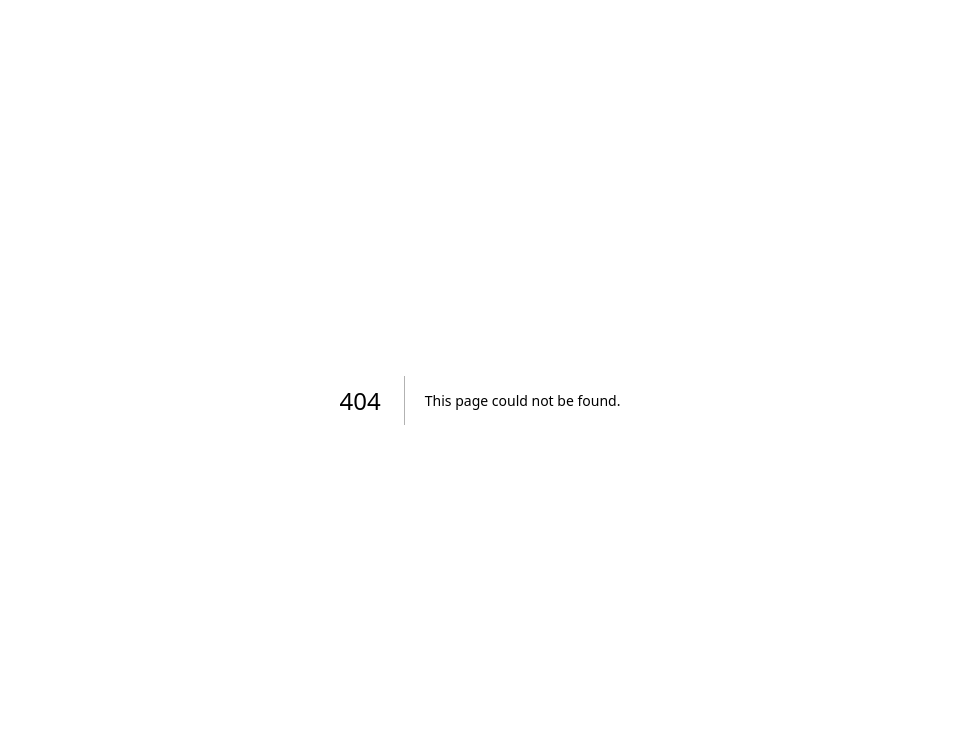
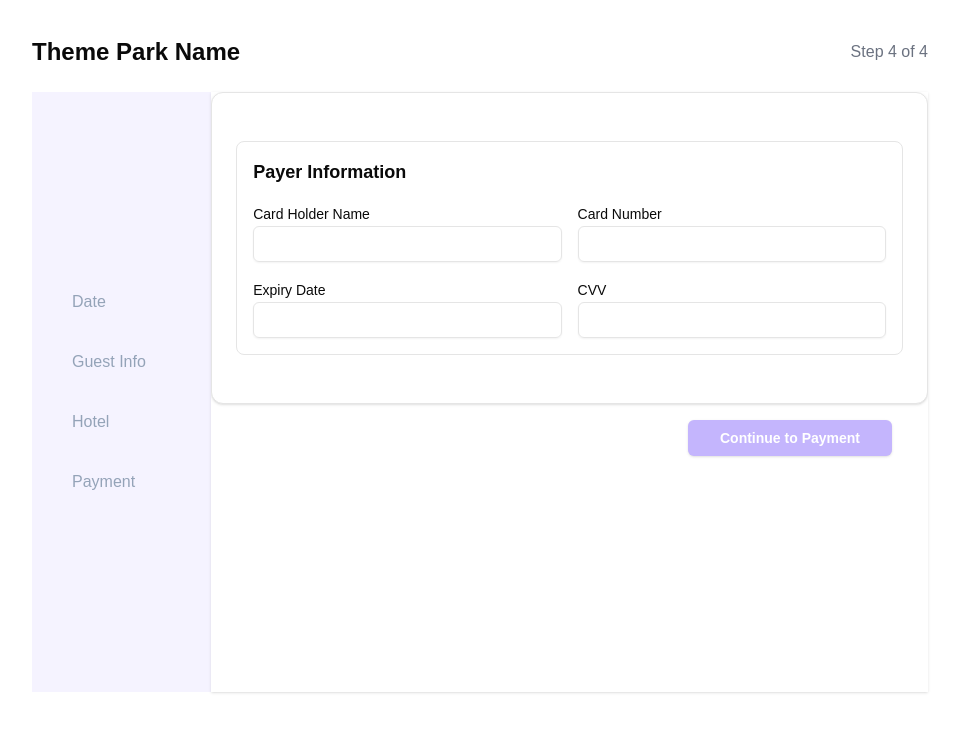
Before and after one commit to Elgius/theme_park, a Next.js app: page /payment in a window 1280 px wide. Before the commit this address had no page. Shown: the top 732 px of the page, without its empty margins (160-1119 px from the left). Built offline with nearby package versions, Linux system fonts and the light colour scheme.

Commit message:
payment form

```diff
--- /dev/null
+++ b/src/app/payment/page.tsx
@@ -0,0 +1,242 @@
+"use client";
+import { useState } from "react";
+import { Button } from "@/components/ui/button";
+import {
+  Card,
+  CardContent,
+  CardFooter,
+  CardHeader,
+  CardTitle,
+} from "@/components/ui/card";
+
+import {
+  BookingForm,
+  BookingFormHeader,
+  BookingFormSidebar,
+  BookingFormContent,
+} from "@/components/ui/booking-form";
+
+
+import { Input } from "@/components/ui/input";
+import { Label } from "@/components/ui/label";
+import { Trash2, PlusCircle } from "lucide-react";
+import Link from "next/link";
+import { ArrowLeft, ArrowRight, User } from "lucide-react";
+
+
+interface Person {
+  id: number;
+  firstName: string;
+  lastName: string;
+  nidPassport: string;
+  emailAddress: string;
+  age: string;
+  contact: string;
+}
+
+interface PayerDetails {
+  cardHolder: string;
+  cardNumber: string;
+  expiryDate: "",
+  cvv: "",
+}
+
+export default function PersonalDetailsPage() {
+  const links = [
+    { href: "/calendar/", label: "Date" },
+    { href: "/calendar/booking", label: "Guest Info" },
+    { href: "/calendar/booking/hotelbooking", label: "Hotel" },
+    { href: "/payment", label: "Payment" },
+  ];
+
+
+
+  const [people, setPeople] = useState<Person[]>([
+    { id: 1, firstName: "", lastName: "", nidPassport: "", emailAddress: "" , age:"", contact: ""},
+  ]);
+
+  const [payer, setPayerData] = useState<PayerDetails[]>([
+    { cardHolder: "", cardNumber: "", expiryDate: "", cvv: ""},
+  ]);
+
+  const handleInputChange = (e: React.ChangeEvent<HTMLInputElement>) => {
+    const { name, value } = e.target;
+    setPayerData((prev) => ({ ...prev, [name]: value }));
+  };
+
+
+  const addPerson = () => {
+    const newId =
+      people.length > 0 ? Math.max(...people.map((p) => p.id)) + 1 : 1;
+    setPeople([
+      ...people,
+      {
+        id: newId,
+        firstName: "",
+        lastName: "",
+        nidPassport: "",
+        emailAddress: "",
+        age: "",
+        contact: "",
+      },
+    ]);
+  };
+
+
+
+  const addPayer = ( field: keyof PayerDetails, value: string)=> {
+    setPayerData({
+      ...payer,
+      [field]: value,
+    })
+
+  }
+
+
+  const removePerson = (id: number) => {
+    setPeople(people.filter((person) => person.id !== id));
+  };
+
+  const updatePerson = (id: number, field: keyof Person, value: string) => {
+    setPeople(
+      people.map((person) =>
+        person.id === id ? { ...person, [field]: value } : person
+      )
+    );
+  };
+
+  const [isClicked, setIsClicked] = useState(false);
+
+  const clickText = () => {
+    setIsClicked(!isClicked);
+  }
+
+
+
+
+  const handleSubmit = (e: React.FormEvent) => {
+    e.preventDefault();
+    console.log("Form submitted:", people);
+     // Here you would typically send the data to your backend
+
+  };
+
+  return (
+
+      <BookingForm title="Theme Park Name" subtitle="Step 4 of 4" links={links}>
+      <BookingFormHeader />
+      <div className="grid md:grid-cols-5 ">
+        <BookingFormSidebar className="md:col-span-1" />
+        <BookingFormContent  >
+         <form onSubmit={handleSubmit} className="md:col-span-3">
+
+              <Card noOutline noShadow>
+              <CardHeader>
+
+              </CardHeader>
+
+              <CardContent>
+                {payer.map((payerDetails) => (
+                  <div  className="mb-6 p-4 border rounded-lg">
+                    <div className="flex justify-between items-center mb-4">
+                      <h3 className="text-lg font-semibold"> Payer Information</h3>
+
+                    </div>
+                    <div className="grid grid-cols-1 md:grid-cols-2 gap-4">
+                      <div>
+                        <Label htmlFor={`cardHolder-${payerDetails.cardHolder}`}>Card Holder Name</Label>
+                        <Input
+                          id={`cardHolder-${payerDetails.cardHolder}`}
+                          value={payerDetails.cardHolder}
+                          onChange={(e) =>
+                            addPayer( "cardHolder", e.target.value)
+                          }
+                          required
+                        />
+                      </div>
+                      <div>
+                        <Label htmlFor={`cardNumber-${payerDetails.cardNumber}`}>Card Number</Label>
+                        <Input
+                          id={`cardNumber-${payerDetails.cardNumber}`}
+                          value={payerDetails.cardNumber}
+                          onChange={(e) =>
+                            addPayer( "cardNumber", e.target.value)
+                          }
+                          required
+                        />
+                      </div>
+                      <div>
+                        <Label htmlFor={`expiryDate-${payerDetails.expiryDate}`}>
+                          Expiry Date
+                        </Label>
+                        <Input
+                          id={`expiryDate-${payerDetails.expiryDate}`}
+                          value={payerDetails.expiryDate}
+                          onChange={(e) =>
+                            addPayer(
+                              "expiryDate",
+                              e.target.value
+                            )
+                          }
+                          required
+                        />
+                      </div>
+                      <div>
+                        <Label htmlFor={`hotelBooking-${payerDetails.cvv}`}>
+                          CVV
+                        </Label>
+                        <Input
+                          id={`hotelBooking-${payerDetails.cvv}`}
+                          value={payerDetails.cvv}
+                          onChange={(e) =>
+                            addPayer(
+                              "cvv",
+                              e.target.value
+                            )
+                          }
+                          required
+                        />
+                      </div>
+
+                    </div>
+                  </div>
+                ))}
+              </CardContent>
+
+              {/* <CardFooter className="flex justify-between">
+                <Link href="/payment">
+
+                <Button className="bg-violet-300 hover:bg-violet-400 text-white font-semibold py-3 px-8" type="submit">Submit Booking</Button>
+
+                </Link>
+              </CardFooter> */}
+              </Card>
+
+              <div className="flex justify-end mt-4 mr-9">
+              <Button
+                className=" bg-violet-300 hover:bg-violet-400 text-white font-semibold py-3 px-8 "
+                type="submit"
+              >
+                Continue to Payment
+              </Button>
+            </div>
+
+              </form>
+
+
+
+        </BookingFormContent>
+
+
+
+
+      </div>
+
+    </BookingForm>
+
+
+
+
+
+  );
+}
```
